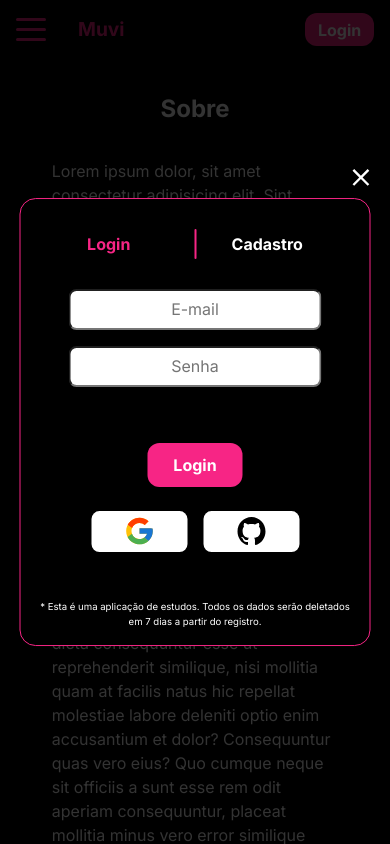
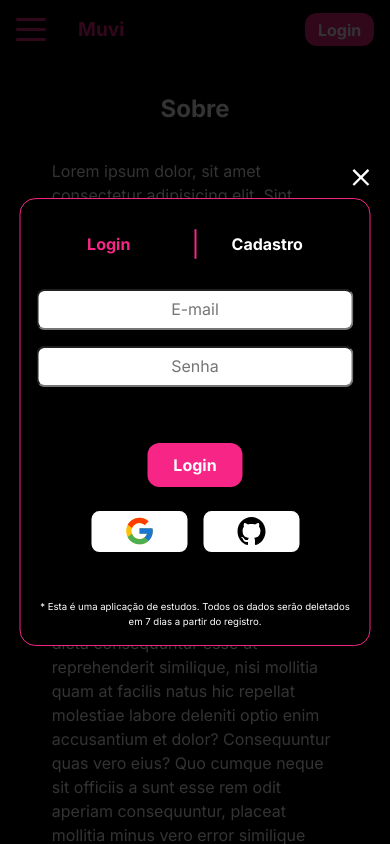
Before and after one commit to g-pg/movies-list, a Next.js app: page /sobre in a window 390 px wide. Both pictures are taken after a click on the button "Login". Shown: the top 844 px of the page. Built offline with nearby package versions, Linux system fonts and the light colour scheme; no server answers.

Commit message:
visual changes

```diff
--- a/components/general/Auth/AuthModal.module.css
+++ b/components/general/Auth/AuthModal.module.css
@@ -129,4 +129,8 @@
     .modalWrapper {
         width: 90vw;
     }
+
+    .modalWrapper input {
+        width: 100%;
+    }
 }
```
